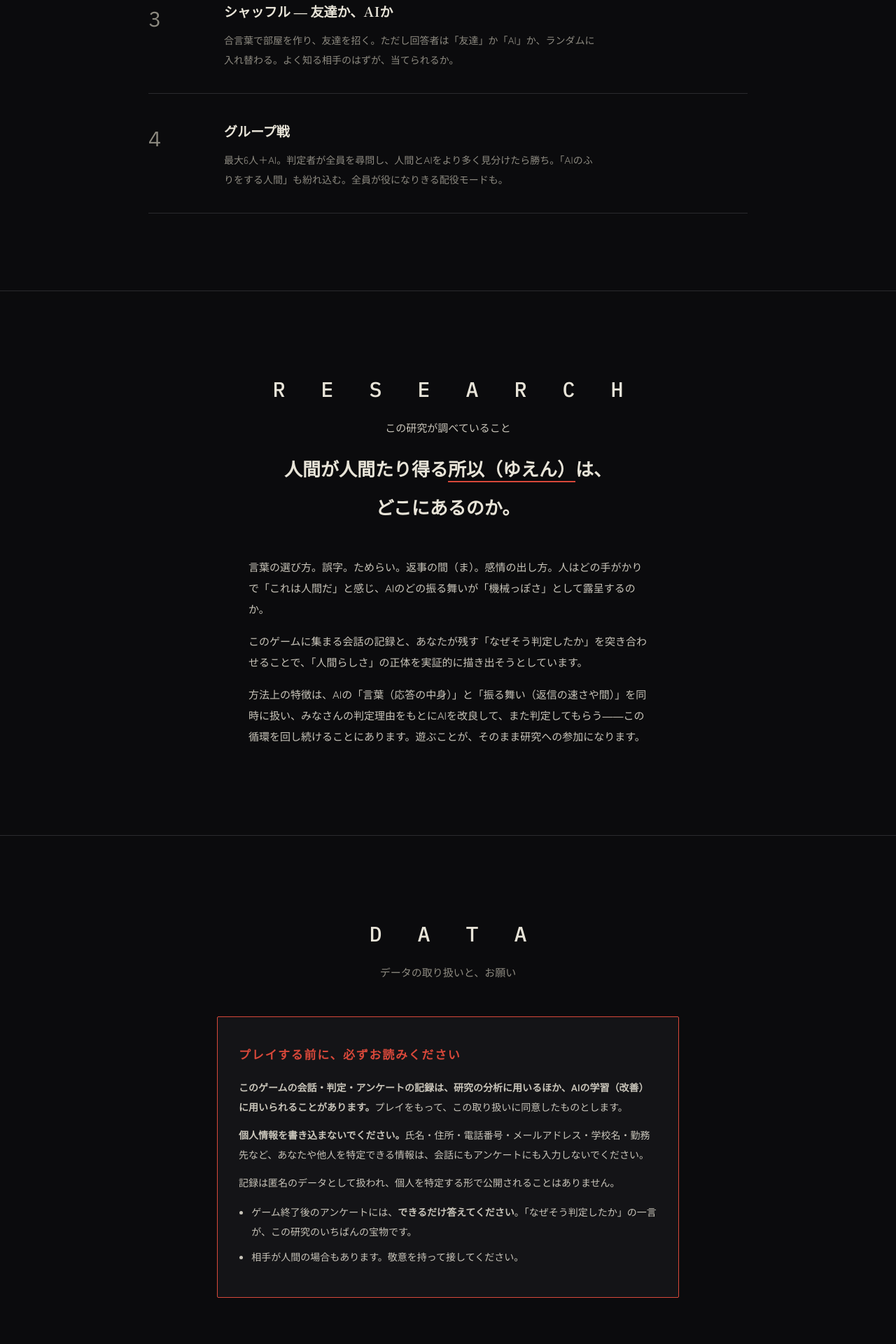
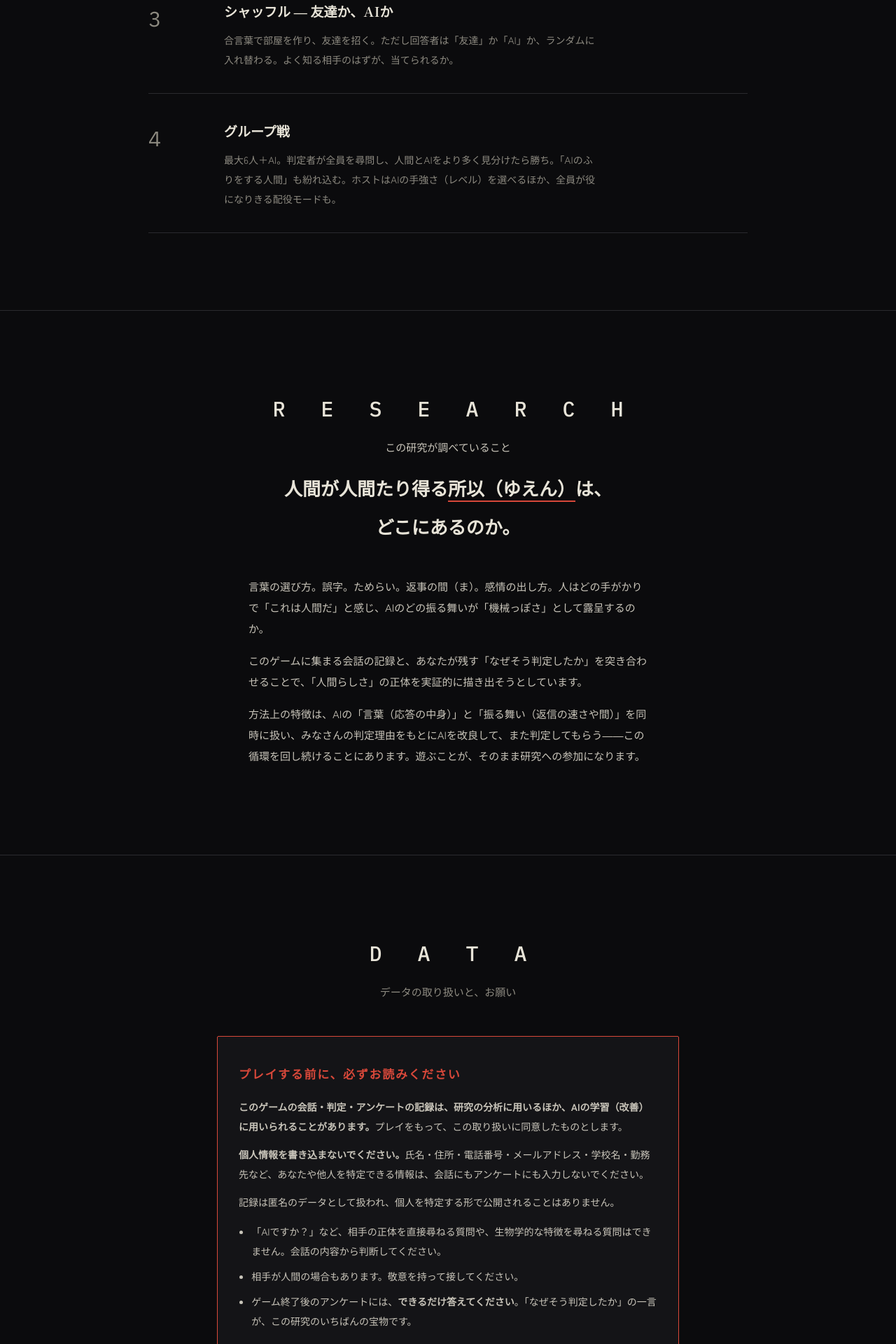
Before and after one commit to mihira-ryouta/simple-Turing-test, a Flask app: page / in a window 1280 px wide. Shown: the part 3152-5072 px from the top of the page at 70% size. Run offline with Flask 3, Linux system fonts and the light colour scheme.

Commit message:
プロンプトの更新手段とゲームについての変更

```diff
--- a/ai_backend.py
+++ b/ai_backend.py
@@ -50,6 +50,16 @@
 
 # いま使う版。実験フェーズごとにここを切り替える(ゲーム内では固定される: 決定D8)。
 DEFAULT_PROMPT_VERSION = os.environ.get("GAME_PROMPT_VERSION", "v0")
+
+# ============================================================
+# グループ(プライベート)のホストが選べる「レベル」の並び。
+#   PROMPT_VERSIONS に登録済みの版のうち、プレイヤーに見せる版だけを順序付きで選ぶ。
+#   PROMPT_VERSIONS は研究記録の全履歴であり、必ずしも全版が「難易度の階段」を
+#   なしているとは限らないため、レベルメニューとは分離して管理する。
+#   クイックマッチ/シングルは相手の正体を手がかりにさせないため対象外で、
+#   常に DEFAULT_PROMPT_VERSION を使う(レベル選択はグループのみ)。
+#   v2, v3... を追加するときはここにも追記すること。
+GROUP_LEVEL_VERSIONS = ["v0", "v1"]
 
 # 配役モード(遊びモード)用のプロンプトテンプレート。
 # 研究の主線(v0, v1, ...)とは別系統として "rp-v1" の版名で記録される。
--- a/app.py
+++ b/app.py
@@ -29,6 +29,7 @@
 
 import os
 import random
+import re
 import threading
 import time
 import uuid
@@ -66,6 +67,28 @@
 ASKER_KEY = "p_asker"
 ANSWERER_KEY = "p_answerer"
 QUICK_ENTRY = "quick"
+
+# 質問者(人間)が禁止されている質問のパターン。
+#   相手の正体(AI/人間)を直接尋ねたり、生物学的な扱いを尋ねたりする質問は、
+#   会話内容からの判断という研究の主眼から外れるため、送信前に弾く。
+FORBIDDEN_QUESTION_PATTERNS = [
+    re.compile(r"AI|人工知能|ロボット|ボット|[Bb]ot", re.IGNORECASE),
+    re.compile(r"人間ですか|人間かどうか|人ですか|本物の人間|生身の人間|生きた人間"),
+    re.compile(r"生物ですか|生物学的|血液型|心臓は|呼吸は|臓器|DNA|遺伝子"),
+]
+FORBIDDEN_QUESTION_MSG = (
+    "相手の正体(AI/人間)を直接尋ねたり、生物学的な扱いを尋ねたりする質問は禁止です。"
+    "会話の内容から判断してください。"
+)
+
+
+def _forbidden_question_reason(text):
+    """禁止パターンに一致すれば理由文字列、問題なければNoneを返す。"""
+    for pat in FORBIDDEN_QUESTION_PATTERNS:
+        if pat.search(text):
+            return FORBIDDEN_QUESTION_MSG
+    return None
+
 
 # アプリ起動時にDBを用意
 db.init_db()
@@ -128,6 +151,9 @@
     question = (data.get("question") or "").strip()
     if not question:
         return jsonify({"error": "質問が空です"}), 400
+    forbidden_reason = _forbidden_question_reason(question)
+    if forbidden_reason:
+        return jsonify({"error": forbidden_reason}), 400
     compose_time_ms = data.get("compose_time_ms")
 
     history = session.get("history", [])
@@ -706,6 +732,7 @@
         humans = int(d.get("humans", 2))
         ai_count = int(d.get("ai_count", 1))
         haa = int(d.get("human_as_ai", 0))
+        level = int(d.get("level", 1))
     except (TypeError, ValueError):
         emit("private_error", {"msg": "人数の指定が不正です"})
         return
@@ -718,6 +745,9 @@
         return
     if not (0 <= ai_count <= GROUP_MAX_AI):
         emit("private_error", {"msg": f"AIは0〜{GROUP_MAX_AI}体です"})
+        return
+    if not (1 <= level <= len(ai_backend.GROUP_LEVEL_VERSIONS)):
+        emit("private_error", {"msg": "レベルの指定が不正です"})
         return
     # 回答者パネル = (humans - 判定者1) + ai_count は最低1必要
     if (humans - 1) + ai_count < 1:
@@ -733,7 +763,8 @@
         _pending_groups[key] = {
             "host_sid": sid, "members": [sid], "started": False,
             "config": {"humans": humans, "ai_count": ai_count,
-                       "human_as_ai": haa, "roleplay": roleplay},
+                       "human_as_ai": haa, "roleplay": roleplay,
+                       "level": level},
         }
     emit("group_lobby", {"key": key, "joined": 1, "needed": humans,
                          "is_host": True})
@@ -798,7 +829,8 @@
         "saved": False,
         "prompt_version": (ai_backend.ROLEPLAY_PROMPT_VERSION
                            if cfg["roleplay"] else
-                           ai_backend.DEFAULT_PROMPT_VERSION) if has_ai else None,
+                           ai_backend.GROUP_LEVEL_VERSIONS[cfg["level"] - 1]
+                           ) if has_ai else None,
         "delay_model_version": (delay_model.DELAY_MODEL_VERSION
                                 if has_ai else None),
     }
@@ -902,6 +934,10 @@
         return  # 前ターン未完 or 上限
     text = ((data or {}).get("text") or "").strip()
     if not text:
+        return
+    forbidden_reason = _forbidden_question_reason(text)
+    if forbidden_reason:
+        emit("question_rejected", {"msg": forbidden_reason})
         return
     room["turn"] += 1
     room["log"].append({"kind": "question", "turn": room["turn"],
@@ -1080,6 +1116,10 @@
     text = ((data or {}).get("text") or "").strip()
     if not text:
         return
+    forbidden_reason = _forbidden_question_reason(text)
+    if forbidden_reason:
+        emit("question_rejected", {"msg": forbidden_reason})
+        return
     room["history"].append({
         "role": "questioner", "text": text,
         "compose_time_ms": (data or {}).get("compose_time_ms"),
--- a/templates/site.html
+++ b/templates/site.html
@@ -272,7 +272,7 @@
       </div></div>
       <div class="block rv"><span class="no">4</span><div>
         <h3>グループ戦</h3>
-        <p>最大6人＋AI。判定者が全員を尋問し、人間とAIをより多く見分けたら勝ち。「AIのふりをする人間」も紛れ込む。全員が役になりきる配役モードも。</p>
+        <p>最大6人＋AI。判定者が全員を尋問し、人間とAIをより多く見分けたら勝ち。「AIのふりをする人間」も紛れ込む。ホストはAIの手強さ（レベル）を選べるほか、全員が役になりきる配役モードも。</p>
       </div></div>
     </div>
   </div>
@@ -299,8 +299,9 @@
       <p><b>個人情報を書き込まないでください。</b>氏名・住所・電話番号・メールアドレス・学校名・勤務先など、あなたや他人を特定できる情報は、会話にもアンケートにも入力しないでください。</p>
       <p>記録は匿名のデータとして扱われ、個人を特定する形で公開されることはありません。</p>
       <ul>
+        <li>「AIですか？」など、相手の正体を直接尋ねる質問や、生物学的な特徴を尋ねる質問はできません。会話の内容から判断してください。</li>
+        <li>相手が人間の場合もあります。敬意を持って接してください。</li>
         <li>ゲーム終了後のアンケートには、<b>できるだけ答えてください</b>。「なぜそう判定したか」の一言が、この研究のいちばんの宝物です。</li>
-        <li>相手が人間の場合もあります。敬意を持って接してください。</li>
       </ul>
     </div>
   </div>
@@ -325,12 +326,12 @@
       </div>
       <div>
         <h4>L I C E N S E</h4>
-        <span class="fill">（ここに記入：例 コードは MIT License）</span>
+        <span class="fill">（CC BY 4.0）</span>
       </div>
       <div>
         <h4>C O N T A C T</h4>
         ご意見・ご質問はこちらまで:<br>
-        <span class="fill">（メールアドレスをここに記入）</span>
+        <span class="fill">（oimoai509@gmail.com）</span>
       </div>
     </div>
     <div class="copy">© 2026 JINKOU-CHINOU HANBETSU GAME</div>
--- a/test_online.py
+++ b/test_online.py
@@ -151,7 +151,7 @@
 
 for turn in range(app_module.MAX_TURNS):
     c3.emit("submit_question",
-            {"text": f"AIへの質問{turn+1}", "compose_time_ms": 5000})
+            {"text": f"3番への質問{turn+1}", "compose_time_ms": 5000})
     a = wait_for(c3, "answer", 5)
     check(f"AI回答{turn+1}を受信", a is not None)
 
```
Also changed, not shown: templates/index.html (+17 -1 lines).
